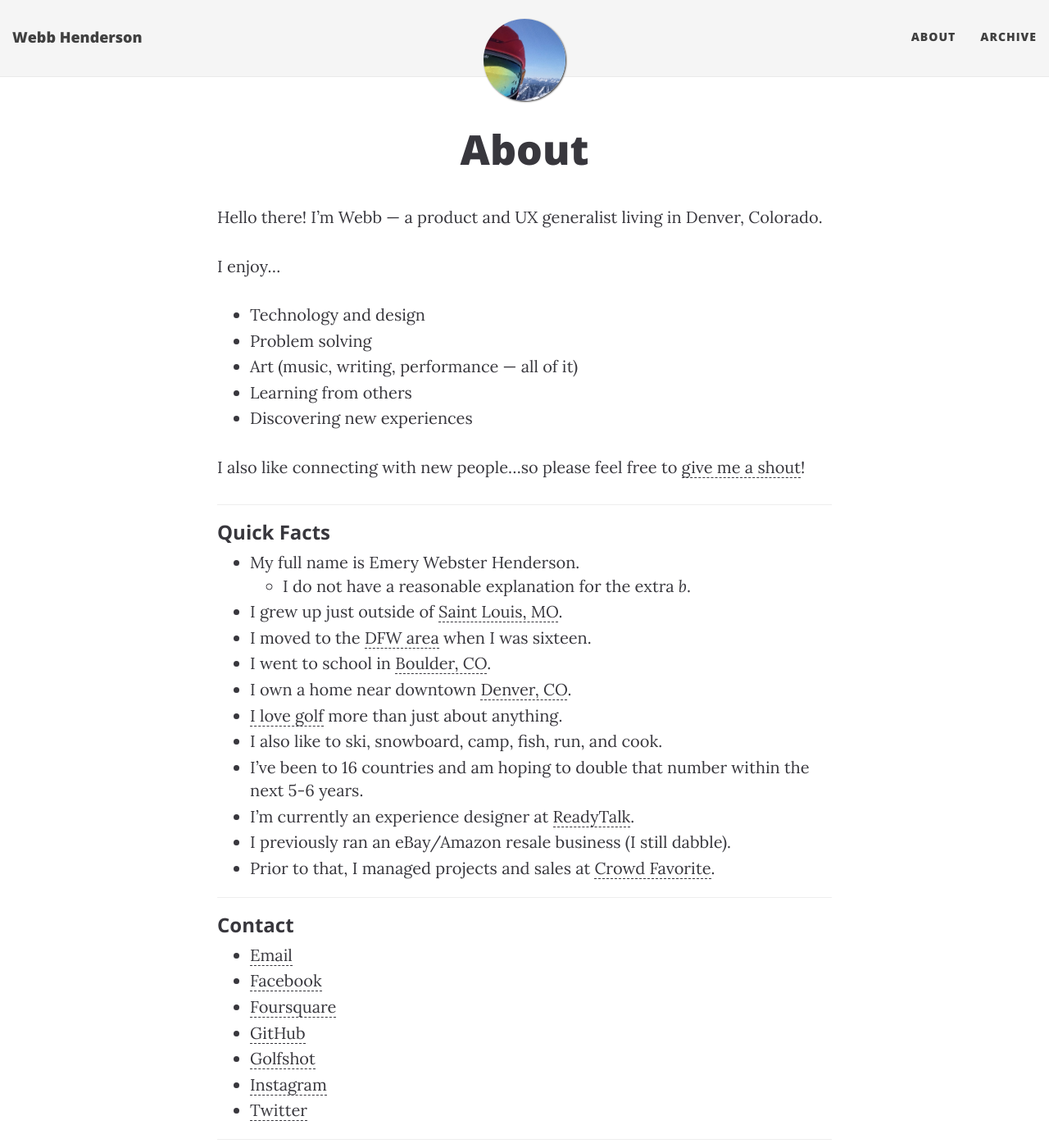
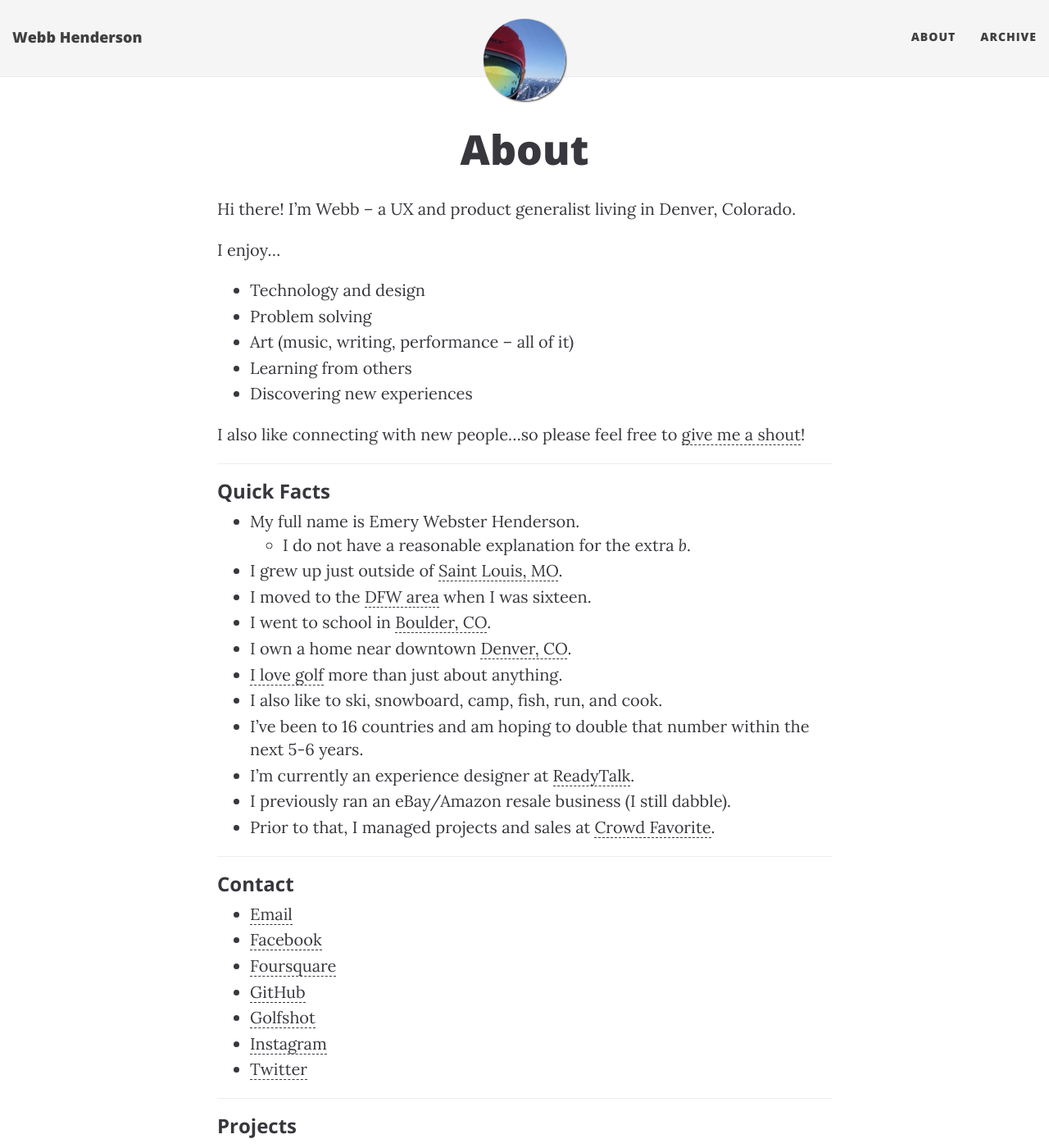
Before and after one commit to emerywebster/emerywebster.github.io, a Jekyll site: the page built from about.md, in a window 1280 px wide and 1400 px high. Shown: the whole window at 82% size. Built offline with Jekyll 4.4.1, drawn with Linux system fonts in a browser that asks for light colours; nearby versions of some CDN libraries; some of the changed text lies outside the part shown.

Commit message:
minor style changes

```diff
--- a/about.md
+++ b/about.md
@@ -4,13 +4,13 @@ title: About
 permalink: /about/
 feature-img: "img/beav.jpg"
 ---
-Hello there! I'm Webb &mdash; a product and UX generalist living in Denver, Colorado.
+Hi there! I'm Webb &ndash; a UX and product generalist living in Denver, Colorado.
 
 I enjoy...
 
 - Technology and design
 - Problem solving
-- Art (music, writing, performance &mdash; all of it)
+- Art (music, writing, performance &ndash; all of it)
 - Learning from others
 - Discovering new experiences
 
--- a/css/main.css
+++ b/css/main.css
@@ -11,7 +11,7 @@ body {
 }
 p {
   line-height: 1.5;
-  margin: 30px 0;
+  margin: 20px 0;
   font-weight: 400;
 }
 p a {
@@ -26,6 +26,7 @@ h1,h2,h3,h4,h5,h6 {
 }
 h3, h4 {
   font-weight: 700;
+  margin-top: 20px;
 }
 h4 {
   color:#777;
```
Also changed, not shown: other parts of about.md (+11 -14 lines).
